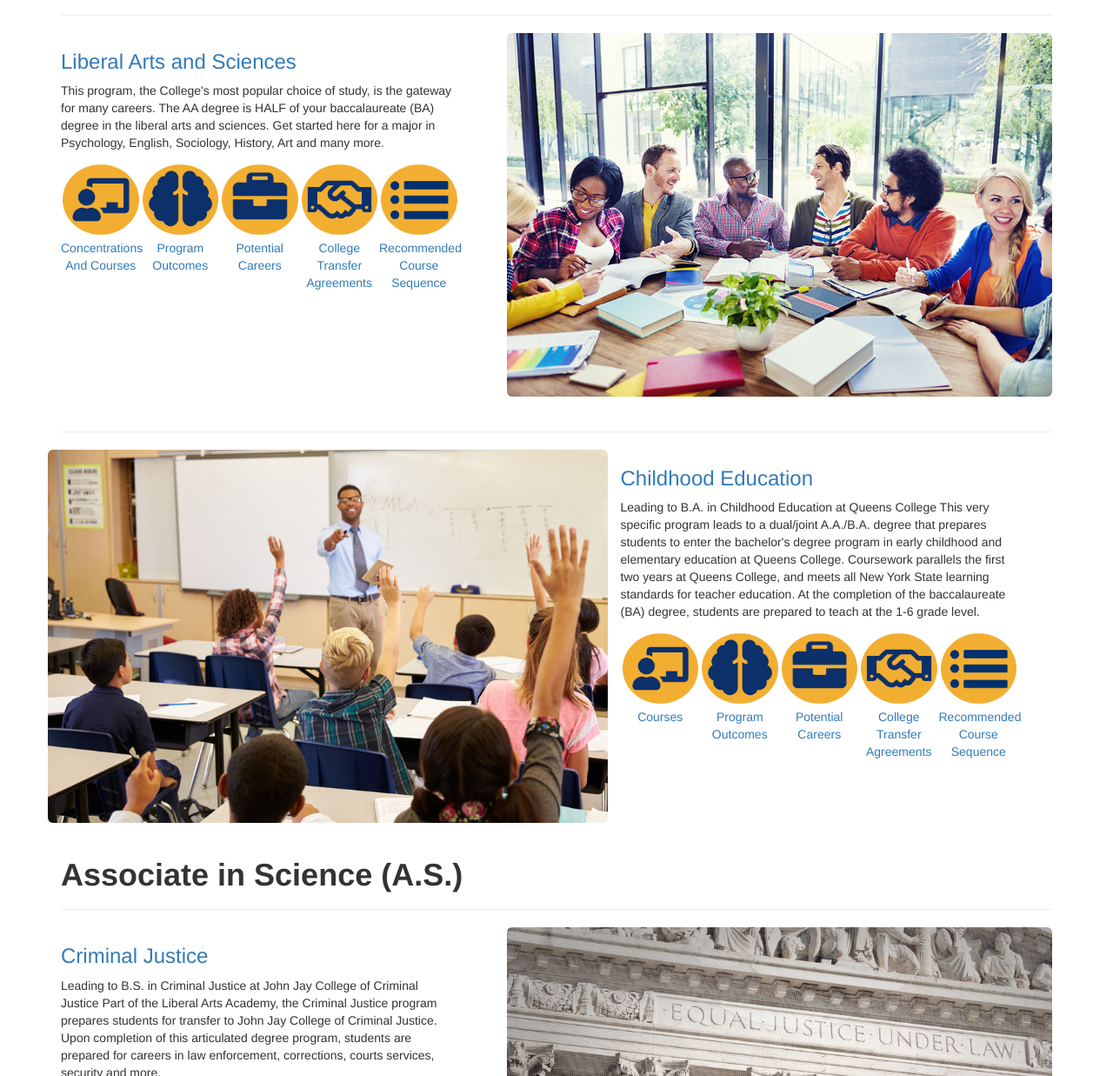
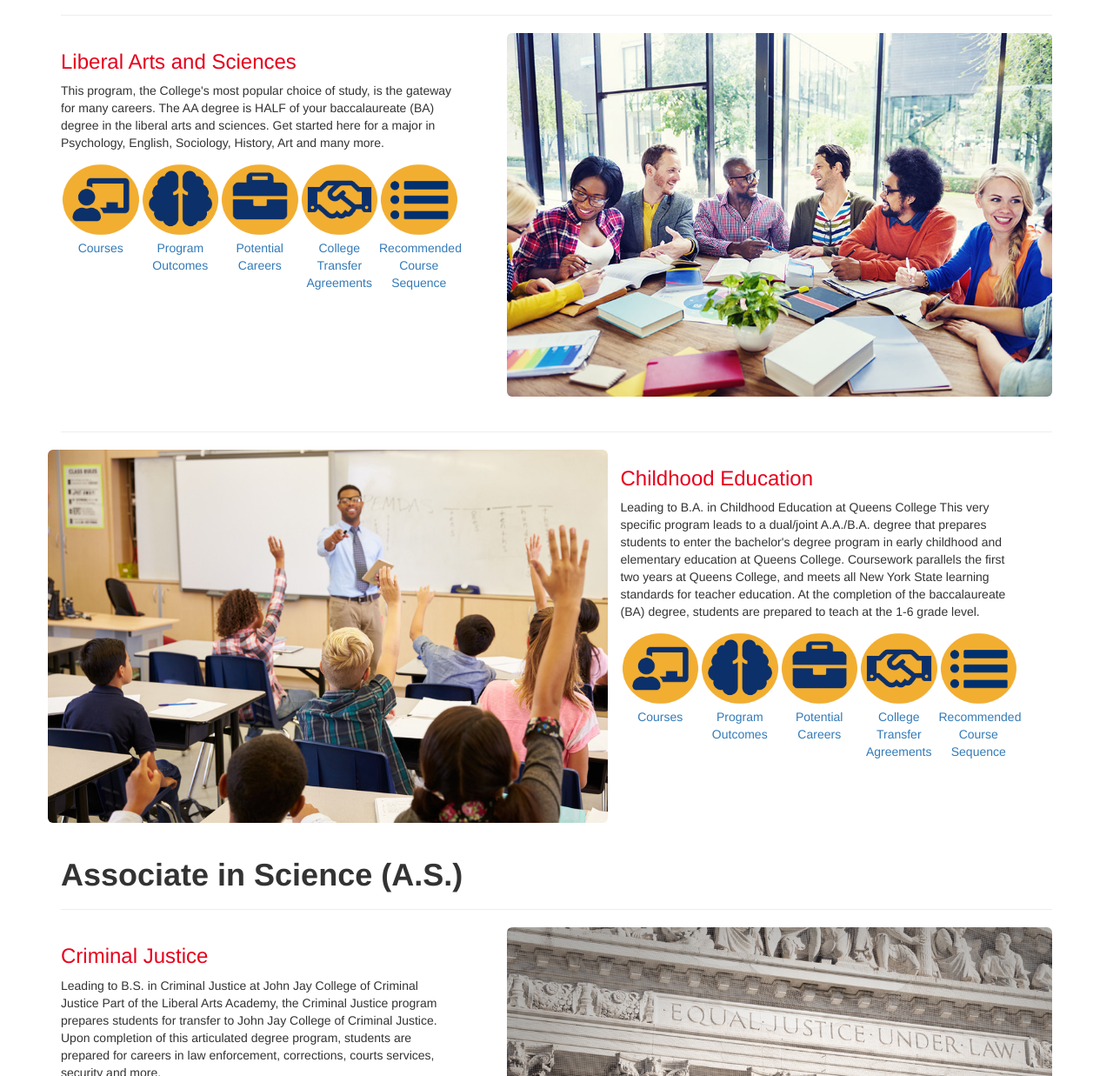
Before and after one commit to qcccodingclub/ttt, a plain HTML site: page Liberal.html in a window 1280 px wide. Shown: the part 563-1800 px from the top of the page at 87% size. Drawn offline with Linux system fonts and the light colour scheme.

Commit message:
Final Project

```diff
--- a/Liberal.html
+++ b/Liberal.html
@@ -125,7 +125,7 @@ width:55%;
        <div class="imgright">
 
    <!-- Course page -->
-               <img class="img-responsive img-hover img-rounded" src="pic/LB_pic/LibArts.jpg" alt="">
+               <img class="img-responsive img-rounded" src="pic/LB_pic/LibArts.jpg" alt="">
            <br>
 
      </div>
@@ -133,8 +133,7 @@ width:55%;
         <div class="row">
 
             <div class="col-md-5">
-              <h3>
-                    <a href="http://www.qcc.cuny.edu/academics/degree-programs/liberal-arts-and-sciences-aa.html">Liberal Arts and Sciences</a>
+              <h3> <font color="#E6001D"> Liberal Arts and Sciences </font>
                 </h3>
                 <p>This program, the College's most popular choice of study, is the gateway for many careers. The AA degree is HALF of your baccalaureate (BA) degree in the liberal arts and sciences. Get started here for a major in Psychology, English, Sociology, History, Art and many more.</p>
 
@@ -142,7 +141,7 @@ width:55%;
                  <a href="http://www.qcc.cuny.edu/academics/degree-programs/liberal-arts-and-sciences-aa.html">
 				<!-- Course page -->
                     <div class="imgicon"><img class="img-responsive img-hover" src="pic/Icons/ViewCourses.jpg" alt="" align="middle">
-                    <p class="text-capitalize text-center">Concentrations and Courses</p></div>
+                    <p class="text-capitalize text-center">Courses</p></div>
                       </a>
             </div>
 
@@ -175,13 +174,11 @@ width:55%;
       <div class="row">
            <div class="imgleft">
             <!-- Course page -->
-            <img class="img-responsive img-hover img-rounded" src="pic/LB_pic/ChildhoodEducation.jpg" alt=""><br>
+            <img class="img-responsive img-rounded" src="pic/LB_pic/ChildhoodEducation.jpg" alt=""><br>
           </div>
           <div class="col-md-5">
-            <h3> <a href="http://www.qcc.cuny.edu/academics/degree-programs/childhood-education-dual-joint-queens.html">Childhood Education</a> </h3>
-            <p>Leading to B.A. in Childhood Education at Queens College
-
-This very specific program leads to a dual/joint A.A./B.A. degree that prepares students to enter the bachelor's degree program in early childhood and elementary education at Queens College. Coursework parallels the first two years at Queens College, and meets all New York State learning standards for teacher education. At the completion of the baccalaureate (BA) degree, students are prepared to teach at the 1-6 grade level.</p>
+            <h3> <font color="#E6001D">Childhood Education</font> </h3>
+            <p>Leading to B.A. in Childhood Education at Queens College This very specific program leads to a dual/joint A.A./B.A. degree that prepares students to enter the bachelor's degree program in early childhood and elementary education at Queens College. Coursework parallels the first two years at Queens College, and meets all New York State learning standards for teacher education. At the completion of the baccalaureate (BA) degree, students are prepared to teach at the 1-6 grade level.</p>
             <div> <a href="http://www.qcc.cuny.edu/academics/degree-programs/childhood-education-dual-joint-queens.html">
               <!-- Course page -->
               <div class="imgicon"><img class="img-responsive img-hover" src="pic/Icons/ViewCourses.jpg" alt="" align="middle">
@@ -217,16 +214,14 @@ This very specific program leads to a dual/joint A.A./B.A. degree that prepares
         <hr>
         <div class="imgright"> <a href="http://www.qcc.cuny.edu/academics/degree-programs/criminalJustice-dual-joint-johnJay.html#rcs">
           <!-- Course page -->
-          <img class="img-responsive img-hover img-rounded" src="pic/LB_pic/CriminalJustice.JPG" alt=""></a><br>
+          <img class="img-responsive img-rounded" src="pic/LB_pic/CriminalJustice.JPG" alt=""></a><br>
         </div>
 
         <div class="row">
 
           <div class="col-md-5">
-            <h3> <a href="http://www.qcc.cuny.edu/academics/degree-programs/criminalJustice-dual-joint-johnJay.html">Criminal Justice</a></h3>
-            <p>Leading to B.S. in Criminal Justice at John Jay College of Criminal Justice
-
-Part of the Liberal Arts Academy, the Criminal Justice program prepares students for transfer to John Jay College of Criminal Justice. Upon completion of this articulated degree program, students are prepared for careers in law enforcement, corrections, courts services, security and more.</p>
+            <h3> <font color="#E6001D"> Criminal Justice</font></h3>
+            <p>Leading to B.S. in Criminal Justice at John Jay College of Criminal Justice Part of the Liberal Arts Academy, the Criminal Justice program prepares students for transfer to John Jay College of Criminal Justice. Upon completion of this articulated degree program, students are prepared for careers in law enforcement, corrections, courts services, security and more.</p>
             <div> <a href="http://www.qcc.cuny.edu/academics/degree-programs/criminalJustice-dual-joint-johnJay.html">
               <!-- Course page -->
               <div class="imgicon"><img class="img-responsive img-hover" src="pic/Icons/ViewCourses.jpg" alt="" align="middle">
```
Also changed, not shown: ._Liberal.html (added), ._STEM.html (added), ._index.html (added).
